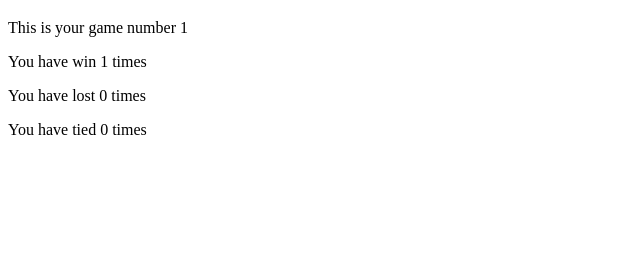
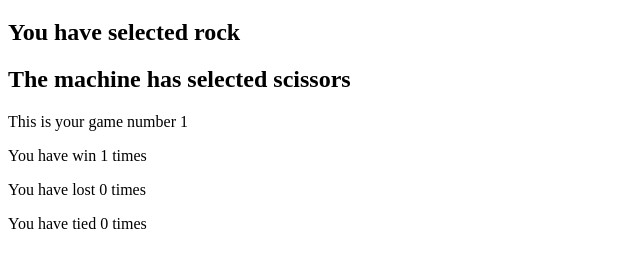
Before and after one commit to dlearin/rockPaperScissor, a plain HTML site: page index.html in a window 1280 px wide. Both pictures are taken after a click on the button "Rock". Shown: the part 90-358 px from the top of the page, without its empty margins (0-640 px from the left). Drawn offline with Linux system fonts and the light colour scheme.

Commit message:
update and show all the need content in the html

```diff
--- a/index.html
+++ b/index.html
@@ -17,6 +17,8 @@
 
     <div>
         <h1 id="result"></h1>
+        <h2 id="yourSelection"></h2>
+        <h2 id="computerSelectionHTML"></h2>
         <p id="playerScore"></p>
         <p id="winGames"></p>
         <p id="lostGames"></p>
--- a/js/js.js
+++ b/js/js.js
@@ -150,6 +150,23 @@ function game() {
 
         score.textContent = juego;
 
+        //add computer decission to html
+
+        const userSelectionHTML = document.querySelector('#yourSelection');
+
+        userSelectionHTML.textContent = "";
+
+        userSelectionHTML.textContent = `You have selected ${playerSelection}`
+
+
+        //add computer decission to html
+
+        const computerSelectionHTML = document.querySelector('#computerSelectionHTML');
+
+        computerSelectionHTML.textContent = "";
+
+        computerSelectionHTML.textContent = `The machine has selected ${computerSelection}`
+
         //played times html
 
         const playedHTML = document.querySelector('#playerScore');
@@ -157,8 +174,6 @@ function game() {
         playedHTML.textContent = "";
 
         playedHTML.textContent = `This is your game number ${playedGames}`
-
-
 
         //add counter of winning times to text en html
 
```
